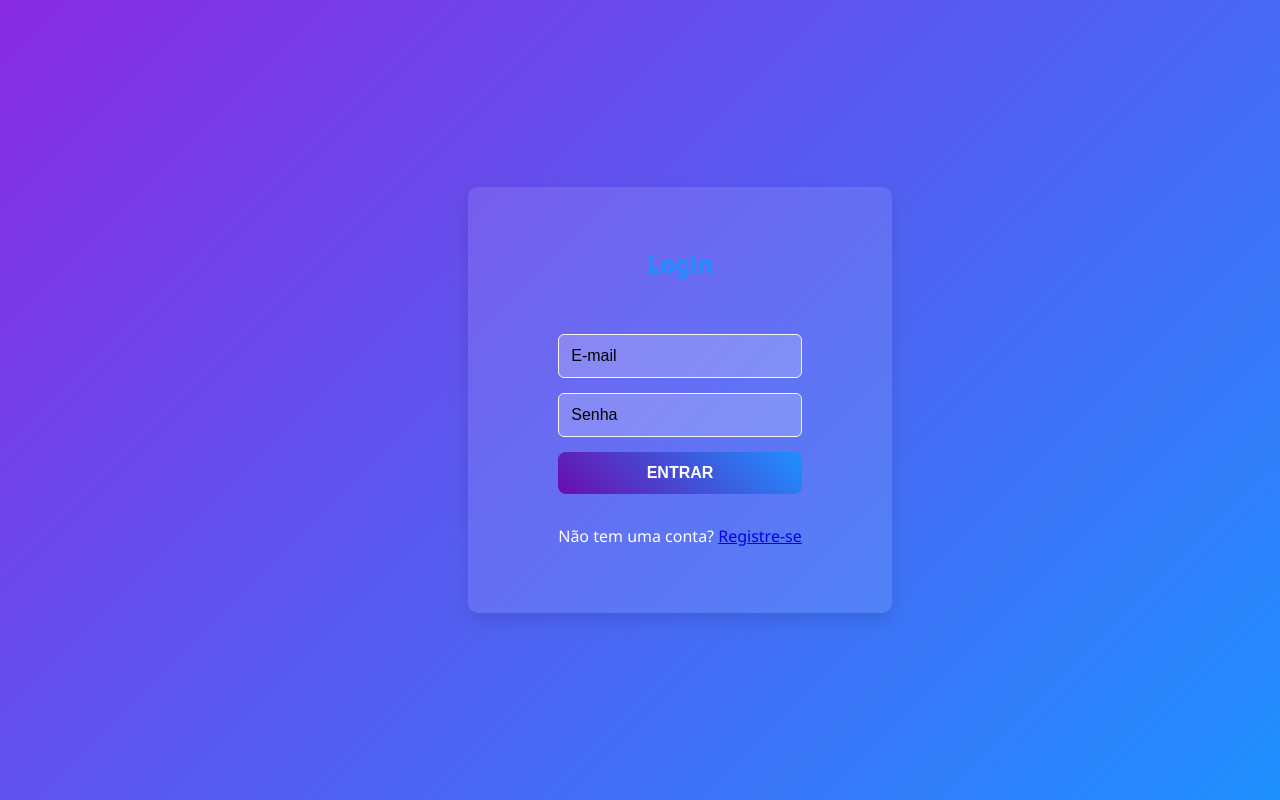
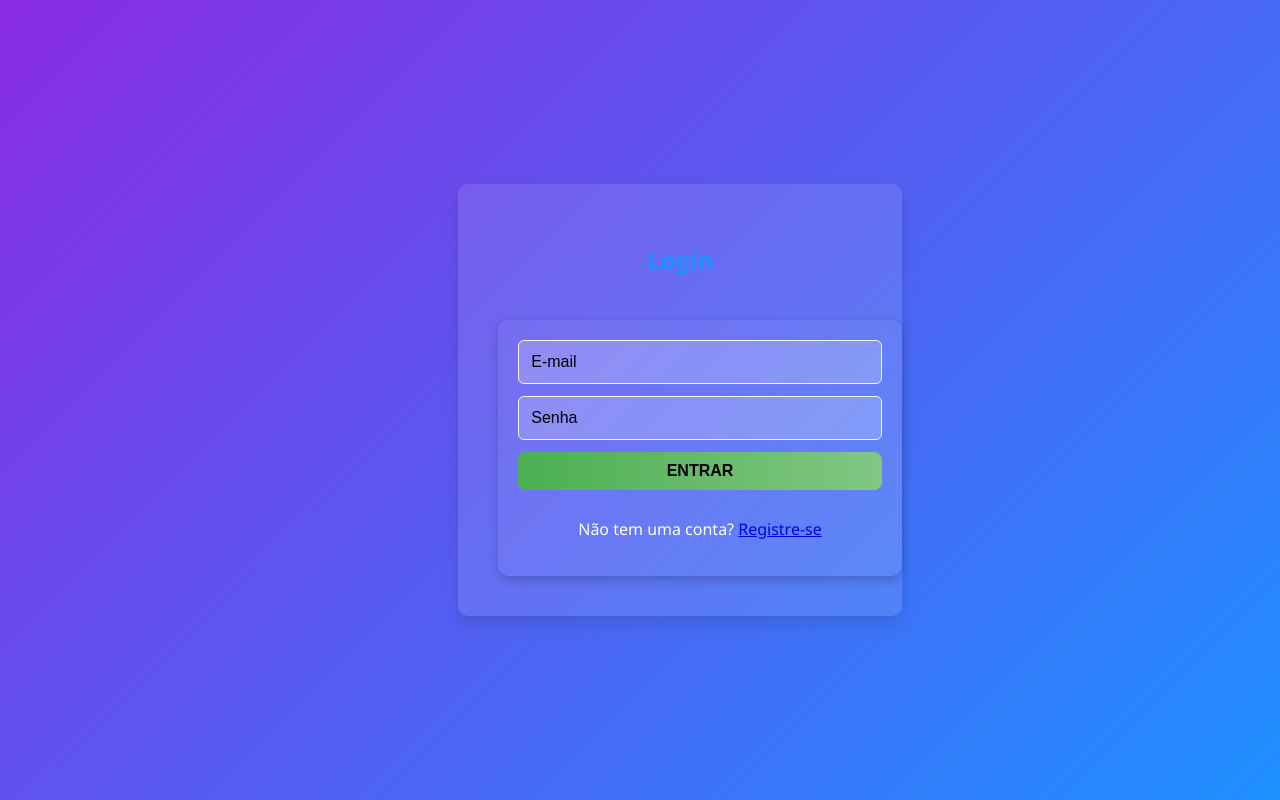
Before and after one commit to juniorbraz93/gerenciamento-tarefas, a React (Create React App) app in the folder frontend/: page /login in a window 1280 px wide. Built offline with nearby package versions, Linux system fonts and the light colour scheme.

Commit message:
ajusted from add task

```diff
--- a/frontend/src/styles.css
+++ b/frontend/src/styles.css
@@ -57,11 +57,63 @@ body {
 
 /* Formulários */
 form {
-  padding: 10px ;
   display: flex;
   flex-direction: column;
-  gap: 15px;
+  gap: 12px;
+  background-color: rgba(255, 255, 255, 0.05);
+  padding: 20px;
+  border-radius: 10px;
+  width: 100%;
+  max-width: 600px;
+  margin: 0 auto;
+  box-shadow: 0 4px 10px rgba(0, 0, 0, 0.2);
 }
+
+form input,
+form select {
+  padding: 12px;
+  border-radius: 6px;
+  background-color: rgba(255, 255, 255, 0.2);
+  border: 1px solid var(--cinza-claro);
+  color: var(--preto);
+  font-size: 16px;
+  transition: all 0.3s ease;
+}
+
+form textarea {
+  padding: 10px 14px;
+  font-size: 1rem;
+  border: none;
+  border-radius: 8px;
+  background-color: rgba(255, 255, 255, 0.15);
+  color: var(--preto);
+  transition: all 0.3s ease;
+  height: 150px;
+}
+
+form input:focus,
+form select:focus,
+form textarea:focus {
+  outline: none;
+  background-color: rgba(255, 255, 255, 0.25);
+  box-shadow: 0 0 0 2px rgba(255, 255, 255, 0.3);
+}
+
+form button[type="submit"] {
+  padding: 10px 20px;
+  font-weight: bold;
+  background: linear-gradient(to right, #4CAF50, #81C784);
+  color: var(--preto);
+  border: none;
+  border-radius: 8px;
+  cursor: pointer;
+  transition: background 0.3s ease;
+}
+
+form button[type="submit"]:hover {
+  background: linear-gradient(to right, #43A047, #66BB6A);
+}
+
 
 /* Estilo de Campos de Entrada */
 input[type="text"],
@@ -149,13 +201,13 @@ button:active {
 /* Estilo da lista de tarefas */
 ul {
   list-style-type: none;
-  padding: 0;
+  padding: 20px;
 }
 
 ul li {
   background-color: var(--azul-claro);
   margin: 10px 0;
-  padding: 12px;
+  padding: 20px;
   border-radius: 5px;
   box-shadow: 0 2px 4px var(--sombra-base);
   font-size: 1.1em;
```
